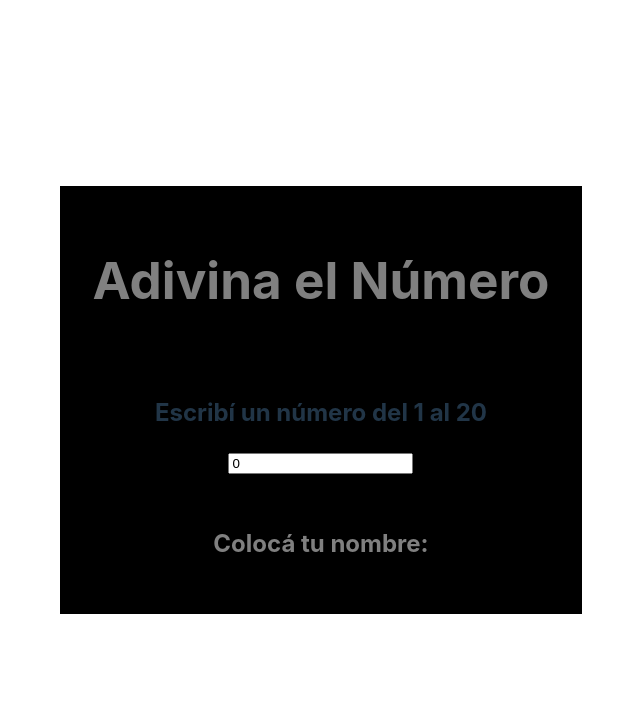
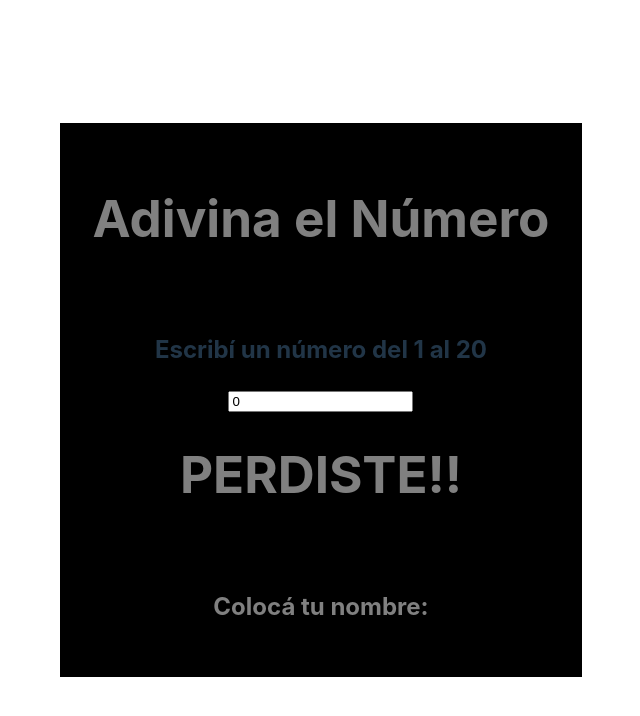
Before and after one commit to Piliansa/juegoAdivina, a React (Vite) app: page / in a window 1280 px wide. Both pictures are taken after a click on the button "PLAY". Shown: the top 716 px of the page, without its empty margins (319-959 px from the left). Built offline with nearby package versions, Linux system fonts and the light colour scheme.

Commit message:
Feat: agregando componente GameOver

```diff
--- a/src/App.jsx
+++ b/src/App.jsx
@@ -1,7 +1,7 @@
 
 import { useState } from 'react';
 import './App.css'
-import Jugar from './components/Jugar';
+import Jugar from './components/Jugar/Jugar';
 
 
 
--- a/src/components/Jugar.jsx
+++ /dev/null
@@ -1,44 +0,0 @@
-import { useState } from "react";
-
-
-
-const Jugar = () => {
-    const [ intentos, setIntentos  ] = useState(10);
-    const [ numElegido, setNumElegido ] = useState(0)
-    const numAAdivinar = 6;
-
-
-    const continuarJuego = (e) => {
-        setNumElegido(e.target.value)
-    }
-
-  const handleKeyDown = (e) => {
-
-    if(e.key === 'Enter') {
-        const num = parseInt(numElegido, 10);
-
-        if(num === numAAdivinar){
-            console.log("GANASTE!")
-            console.log(numElegido);
-        } else if (num != numAAdivinar && intentos !== 0) {
-            console.log("Intenta de nuevo")
-            setIntentos(intentos - 1)
-        } else if(intentos === 0){
-            console.log("PERDISTE")
-        }
-    }
-
-  }
-
-
-  return (
-    <div>
-      <div>
-        <h2>Escribí un número del 1 al 20</h2>
-        <input type="number" value={numElegido} onChange={continuarJuego} onKeyDown={handleKeyDown}/>
-      </div>
-    </div>
-  )
-}
-
-export default Jugar
--- /dev/null
+++ b/src/components/Jugar/Jugar.css
@@ -0,0 +1,4 @@
+
+.noMostrar{
+    display: none;
+  }
--- /dev/null
+++ b/src/components/Jugar/Jugar.jsx
@@ -0,0 +1,50 @@
+import { useState } from "react";
+import GameOver from "../Over/GameOver"
+
+
+
+const Jugar = () => {
+    const [ intentos, setIntentos  ] = useState(10);
+    const [ numElegido, setNumElegido ] = useState(0);
+    const [ perdiste, setPerdiste ] = useState(false);
+    const numAAdivinar = 6;
+
+
+    const continuarJuego = (e) => {
+        setNumElegido(e.target.value)
+    }
+
+  const handleKeyDown = (e) => {
+    if(e.key === 'Enter') {
+    jugando();
+    }
+  }
+
+  const jugando = () => {
+
+      const num = parseInt(numElegido, 10);
+
+      if(num === numAAdivinar){
+          console.log("GANASTE!")
+          console.log(numElegido);
+      } else if (num != numAAdivinar && intentos !== 0) {
+          console.log("Intenta de nuevo")
+          setIntentos(intentos - 1)
+      } else if (intentos === 0) {
+        setPerdiste(true);
+      }
+  }
+
+
+  return (
+    <div>
+      <div>
+        <h2>Escribí un número del 1 al 20</h2>
+        <input type="number" value={numElegido} onChange={continuarJuego} onKeyDown={handleKeyDown}/>
+        <div ><GameOver { ...(perdiste === true ? {className: "noMostrar" }:{})}/></div>
+      </div >
+    </div>
+  )
+}
+
+export default Jugar
--- a/src/components/Over/GameOver.jsx
+++ b/src/components/Over/GameOver.jsx
@@ -0,0 +1,11 @@
+
+
+const GameOver = () => {
+  return (
+    <div>
+      <h1>PERDISTE!!</h1>
+    </div>
+  )
+}
+
+export default GameOver
```
